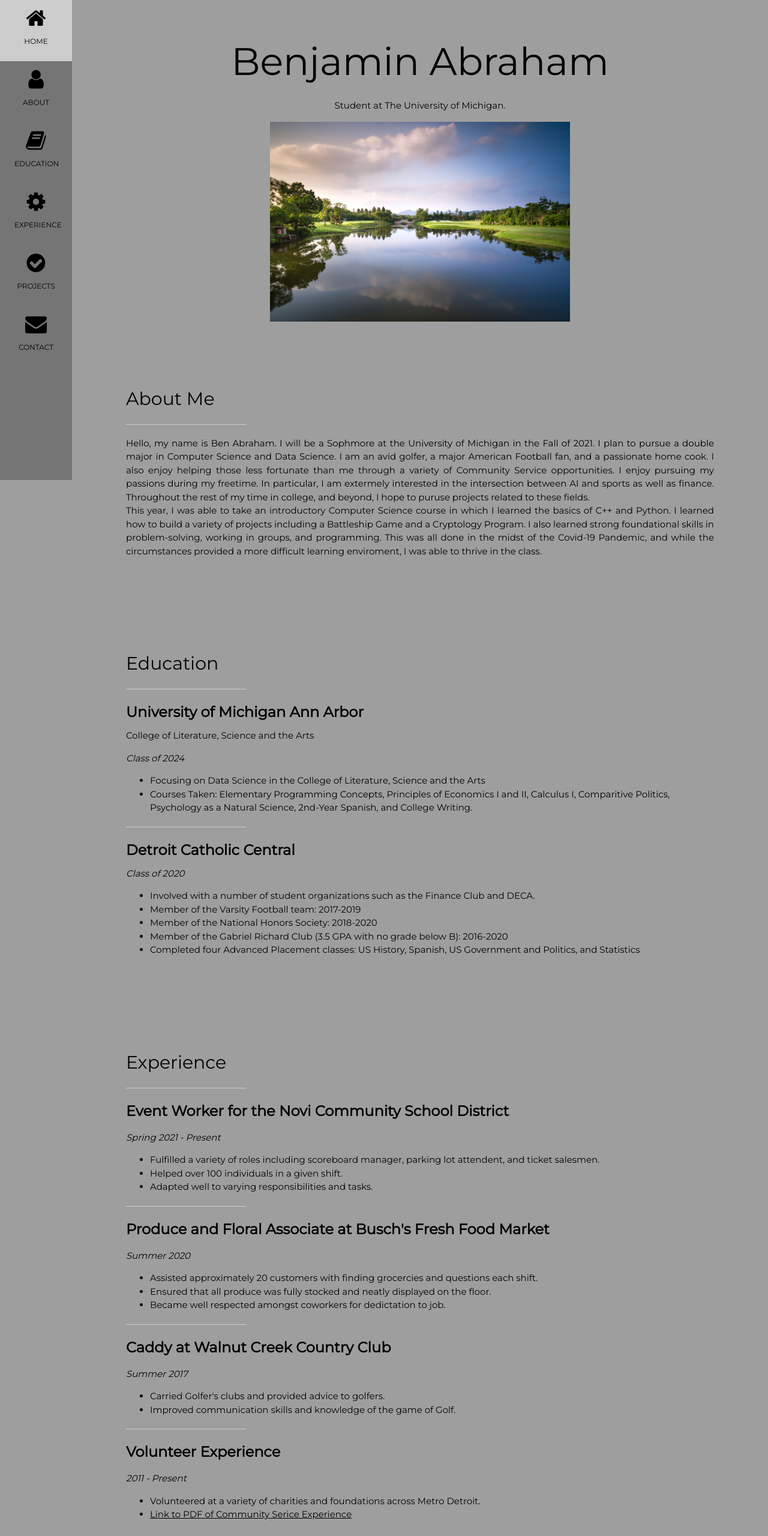
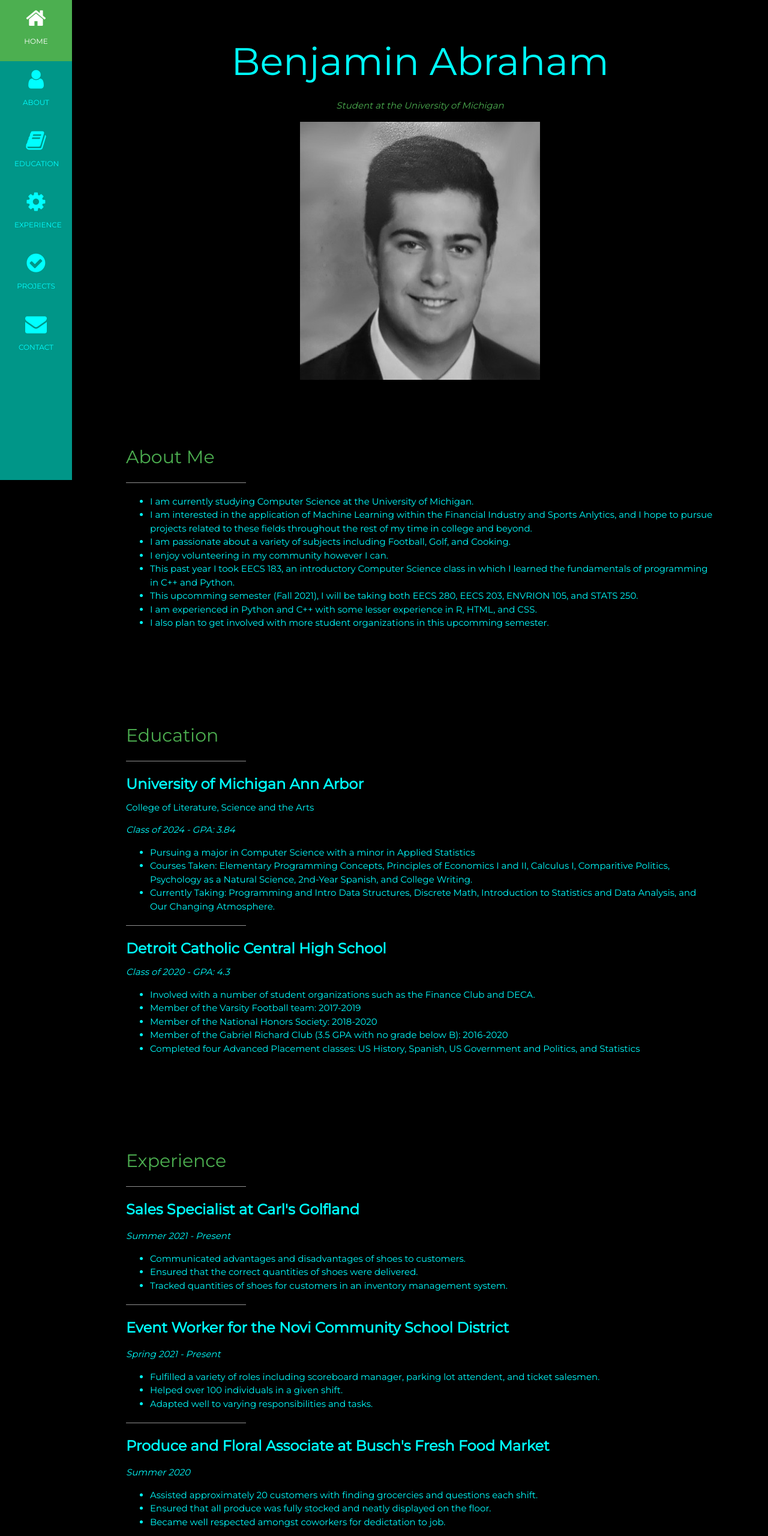
Before and after one commit to bpabraham123/bpabraham123.github.io, a plain HTML site: page index.html in a window 1280 px wide. Shown: the top 2560 px of the page at 60% size. Drawn offline with nearby package versions, Linux system fonts and the light colour scheme.

Commit message:
Updated Website
New colors, content update

```diff
--- a/index.html
+++ b/index.html
@@ -15,89 +15,92 @@ https://www.w3schools.com/w3css/4/w3.css
    type = "text/css"
    href = "index.css" />
 
-<body class="w3-gray">
+<body class="w3-black">
 
 <!-- Icon Bar (Sidebar - hidden on small screens) -->
-<nav class="w3-sidebar w3-bar-block w3-small w3-hide-small w3-center">
+<nav class="w3-sidebar w3-bar-block w3-small w3-teal w3-hide-small w3-center">
   <!-- Link to font awesome icons https://fontawesome.com/v4.7.0/icons/ just change the name after fa- and it will change the icon! -->
-  <a href="#" class="w3-bar-item w3-button w3-padding-large w3-blue">
+  <a href="#" class="w3-bar-item w3-button w3-padding-large w3-text-aqua w3-hover-green">
     <i class="fa fa-home w3-xxlarge"></i>
     <p>HOME</p>
   </a>
-  <a href="#about" class="w3-bar-item w3-button w3-padding-large w3-hover-blue">
+  <a href="#about" class="w3-bar-item w3-button w3-padding-large w3-text-aqua w3-hover-green">
     <i class="fa fa-user w3-xxlarge"></i>
     <p>ABOUT</p>
   </a>
-  <a href="#education" class="w3-bar-item w3-button w3-padding-large w3-hover-blue">
+  <a href="#education" class="w3-bar-item w3-button w3-padding-large w3-text-aqua w3-hover-green">
     <i class="fa fa-book w3-xxlarge"></i>
     <p>EDUCATION</p>
   </a>
-  <a href="#experience" class="w3-bar-item w3-button w3-padding-large w3-hover-blue">
+  <a href="#experience" class="w3-bar-item w3-button w3-padding-large w3-text-aqua w3-hover-green">
     <i class="fa fa-cog w3-xxlarge"></i>
     <p>EXPERIENCE</p>
   </a>
-  <a href="#projects" class="w3-bar-item w3-button w3-padding-large w3-hover-blue">
+  <a href="#projects" class="w3-bar-item w3-button w3-padding-large w3-text-aqua w3-hover-green">
     <i class="fa fa-check-circle w3-xxlarge"></i>
     <p>PROJECTS</p>
   </a>
-  <a href="#contact" class="w3-bar-item w3-button w3-padding-large w3-hover-blue">
+  <a href="#contact" class="w3-bar-item w3-button w3-padding-large w3-text-aqua w3-hover-green">
     <i class="fa fa-envelope w3-xxlarge"></i>
     <p>CONTACT</p>
   </a>
 </nav>
 
 <!-- Navbar on small screens (Hidden on medium and large screens) -->
-<div class="w3-top w3-hide-large w3-hide-medium" id="myNavbar">
-  <div class="w3-bar w3-dark-gray w3-opacity w3-hover-opacity-off w3-center w3-small">
-    <a href="#" class="w3-bar-item w3-button w3-padding-large w3-hover-blue" style="width:25% !important">HOME</a>
-    <a href="#about" class="w3-bar-item w3-button w3-padding-large w3-hover-blue" style="width:25% !important">ABOUT</a>
-    <a href="#education" class="w3-bar-item w3-button w3-padding-large w3-hover-blue" style="width:25% !important">EDUCATION</a>
-    <a href="#experience" class="w3-bar-item w3-button w3-padding-large w3-hover-blue" style="width:25% !important">EXPERIENCE</a>
-    <a href="#projects" class="w3-bar-item w3-button w3-padding-large w3-hover-blue" style="width:25% !important">PROJECTS</a>
-    <a href="#contact" class="w3-bar-item w3-button w3-padding-large w3-hover-blue" style="width:25% !important">CONTACT</a>
+<div class="w3-top w3-hide-large w3-teal w3-hide-medium" id="myNavbar">
+  <div class="w3-bar w3-teal w3-opacity w3-hover-opacity-off w3-center w3-small">
+    <a href="#" class="w3-bar-item w3-button w3-padding-large w3-text-aqua w3-hover-green" style="width:25% !important">HOME</a>
+    <a href="#about" class="w3-bar-item w3-button w3-padding-large w3-text-aqua w3-hover-green" style="width:25% !important">ABOUT</a>
+    <a href="#education" class="w3-bar-item w3-button w3-padding-large w3-text-aqua w3-hover-green" style="width:25% !important">EDUCATION</a>
+    <a href="#experience" class="w3-bar-item w3-button w3-padding-large w3-text-aqua w3-hover-green" style="width:25% !important">EXPERIENCE</a>
+    <a href="#projects" class="w3-bar-item w3-button w3-padding-large w3-text-aqua w3-hover-green" style="width:25% !important">PROJECTS</a>
+    <a href="#contact" class="w3-bar-item w3-button w3-padding-large w3-text-aqua w3-hover-green" style="width:25% !important">CONTACT</a>
   </div>
 </div>
 
 <!-- Page Content -->
 <div class="w3-padding-large" id="main">
   <!-- Header/Home -->
-  <header class="w3-container w3-padding-32 w3-center w3-gray" id="home">
-    <h1 class="w3-jumbo">Benjamin Abraham</h1>
-    <p>Student at The University of Michigan.</p>
-    <img src="./photo.png" alt="boy" class="w3-image" width="500" height="450">
+  <header class="w3-container w3-padding-32 w3-text-green w3-center w3-black" id="home">
+    <h1 class="w3-jumbo w3-text-aqua">Benjamin Abraham</h1>
+    <p><i>Student at the University of Michigan</i></p>
+    <img src="./suitPic.jpg" alt="boy" width='400' height='430'>
   </header>
 
   <!-- About Section -->
-  <div class="w3-content w3-justify w3-text-black w3-padding-64" id="about">
-    <h2 class="w3-text-black">About Me</h2>
+  <div class="w3-content w3-text-aqua w3-padding-64" id="about">
+    <h2 class="w3-text-green">About Me</h2>
     <hr style="width:200px" class="w3-opacity">
     <!-- EDIT THIS SECTION TO CHANGE YOUR ABOUT ME -->
-    <p> Hello, my name is Ben Abraham. I will be a Sophmore at the University of Michigan in the Fall of 2021. I plan to pursue a double major in Computer Science and Data Science.
-    I am an avid golfer, a major American Football fan, and a passionate home cook. I also enjoy helping those less fortunate than me through a variety of Community Service opportunities.
-    I enjoy pursuing my passions during my freetime. In particular, I am extermely interested in the intersection between AI and sports as well as finance. Throughout the rest of my time in college, and beyond, I hope
-    to puruse projects related to these fields.
-    <br />
-    This year, I was able to take an introductory Computer Science course in which I learned the basics of C++ and Python. I learned how to build a variety of projects including a Battleship Game and a Cryptology Program. I also learned strong foundational skills in problem-solving, working in groups, and programming.
-    This was all done in the midst of the Covid-19 Pandemic, and while the circumstances provided a more difficult learning enviroment, I was able to thrive in the class.
+    <ul>
+      <li>I am currently studying Computer Science at the University of Michigan.</li>
+      <li>I am interested in the application of Machine Learning within the Financial Industry and Sports Anlytics, and I hope to pursue projects related to these fields throughout the rest of my time in college and beyond.</li>        <li>I am passionate about a variety of subjects including Football, Golf, and Cooking.</li>
+      <li>I enjoy volunteering in my community however I can.</li>
+      <li>This past year I took EECS 183, an introductory Computer Science class in which I learned the fundamentals of programming in C++ and Python.</li>
+      <li>This upcomming semester (Fall 2021), I will be taking both EECS 280, EECS 203, ENVRION 105, and STATS 250.</li>
+      <li>I am experienced in Python and C++ with some lesser experience in R, HTML, and CSS.</li>
+      <li>I also plan to get involved with more student organizations in this upcomming semester.</li>
+    </ul>
   <!-- End About Section -->
   </div>
 
   <!-- Education Section -->
-  <div class="w3-padding-64 w3-content w3-text-black" id="education">
-    <h2 class="w3-text-black">Education</h2>
+  <div class="w3-padding-64 w3-content w3-text-aqua" id="education">
+    <h2 class="w3-text-green">Education</h2>
     <hr style="width:200px" class="w3-opacity">
     <!-- EDIT THIS SECTION TO CHANGE YOUR College info -->
     <h3><b>University of Michigan Ann Arbor</b></h3>
     College of Literature, Science and the Arts
-    <p><i>Class of 2024</i></p>
+    <p><i>Class of 2024 - GPA: 3.84</i></p>
     <ul>
-      <li>Focusing on Data Science in the College of Literature, Science and the Arts</li>
+      <li>Pursuing a major in Computer Science with a minor in Applied Statistics</li>
       <li>Courses Taken: Elementary Programming Concepts, Principles of Economics I and II, Calculus I, Comparitive Politics, Psychology as a Natural Science, 2nd-Year Spanish, and College Writing. </li>
+      <li>Currently Taking: Programming and Intro Data Structures, Discrete Math, Introduction to Statistics and Data Analysis, and Our Changing Atmosphere.
     </ul>
     <hr style="width:200px" class="w3-opacity">
     <!-- EDIT THIS SECTION TO CHANGE YOUR High School Info-->
-    <h3><b>Detroit Catholic Central</b></h3>
-    <i>Class of 2020</i>
+    <h3><b>Detroit Catholic Central High School</b></h3>
+    <i>Class of 2020 - GPA: 4.3</i>
     <ul>
       <li>Involved with a number of student organizations such as the Finance Club and DECA.</li>
       <li>Member of the Varsity Football team: 2017-2019</li>
@@ -110,8 +113,17 @@ https://www.w3schools.com/w3css/4/w3.css
 
 
   <!-- Experience Section -->
-  <div class="w3-padding-64 w3-content w3-text-black" id="experience">
-    <h2 class="w3-text-black">Experience</h2>
+  <div class="w3-padding-64 w3-content w3-text-aqua" id="experience">
+    <h2 class="w3-text-green">Experience</h2>
+    <hr style="width:200px" class="w3-opacity">
+    <!-- EDIT THIS SECTION TO CHANGE One experience section -->
+    <h3><b>Sales Specialist at Carl's Golfland</b></h3>
+    <p><i>Summer 2021 - Present</i></p>
+    <ul>
+      <li>Communicated advantages and disadvantages of shoes to customers.</li>
+      <li>Ensured that the correct quantities of shoes were delivered.</li>
+      <li>Tracked quantities of shoes for customers in an inventory management system.</li>
+    </ul>
     <hr style="width:200px" class="w3-opacity">
     <!-- EDIT THIS SECTION TO CHANGE One experience section -->
     <h3><b>Event Worker for the Novi Community School District</b></h3>
@@ -132,27 +144,19 @@ https://www.w3schools.com/w3css/4/w3.css
     </ul>
     <hr style="width:200px" class="w3-opacity">
     <!-- EDIT THIS SECTION TO CHANGE One experience section -->
-    <h3><b>Caddy at Walnut Creek Country Club</b></h3>
-    <p><i>Summer 2017</i></p>
-    <ul>
-      <li>Carried Golfer's clubs and provided advice to golfers.</li>
-      <li>Improved communication skills and knowledge of the game of Golf.</li>
-    </ul>
-    <hr style="width:200px" class="w3-opacity">
-    <!-- EDIT THIS SECTION TO CHANGE One experience section -->
     <h3><b>Volunteer Experience</b></h3>
     <p><i>2011 - Present</i></p>
     <ul>
       <li>Volunteered at a variety of charities and foundations across Metro Detroit.</li>
-      <li><a href="Community Service.pdf"> Link to PDF of Community Serice Experience</a></li>
+      <li><a href="Community Service.pdf" target="_blank" class="w3-hover-text-green">Community Serice Experience</a></li>
     </ul>
 
   <!-- End Experience Section -->
   </div>
 
   <!--Projects Section-->
-  <div class="w3-padding-64 w3-content w3-text-black" id="projects">
-    <h2 class="w3-text-black">Projects</h2>
+  <div class="w3-padding-64 w3-content w3-text-aqua" id="projects">
+    <h2 class="w3-text-green">Projects</h2>
     <hr style="width:200px" class="w3-opacity">
     <!-- EDIT THIS SECTION TO CHANGE One project section -->
     <h3><b>Projects from EECS 183: </b></h3>
@@ -161,11 +165,11 @@ https://www.w3schools.com/w3css/4/w3.css
       <li>Employed a variety of basic programming fundamentals including, but not limited to, classes, functions, datatypes(strings, chars, ints, double, arrays).</li>
       <li>These cannot be posted online per class syllabus.</li>
     </ul>
-    <h3><b>Currently Working On: Fantasy Football Points Predictor</b></h3>
+    <h3><a href="https://github.com/bpabraham123/FantasyFootball21-22" target="_blank" class="w3-hover-text-green">Fantasy Football Points Predictor (for 2021-2022 NFL Season)</a></h3>
     <ul>
-      <li>Project will include a variety of Data Science libraries such as MATPLOTLIB, Pandas, and others.</li>
-      <li>Will be released on my GitHub account.</li>
-      <li>Expected Completion Date: August 2021.</li>
+      <li>This project is meant to predict the fantasy football points of NFL Players for the 2021-2022 NFL Season.</li>
+      <li>This project uses a variety of data science libraries such as sklearn, pandas, beautifulsoup, and urllib.</li>
+      <li>I intend to improve upon this project in the future to account for more variables.</li>
     </ul>
 
     <!-- End Projects Section -->
@@ -173,18 +177,18 @@ https://www.w3schools.com/w3css/4/w3.css
 
 
   <!-- Contact Section -->
-  <div class="w3-padding-64 w3-content w3-text-black" id="contact">
-    <h2 class="w3-text-black">Contact Me</h2>
+  <div class="w3-padding-64 w3-content w3-text-aqua" id="contact">
+    <h2 class="w3-text-green">Contact Me</h2>
     <hr style="width:200px" class="w3-opacity">
     <p>I am always open to chat about new opportunities and my passions.
       <br />
       Please feel free to reach out to me at any of these links</p>
       <!-- EDIT THIS SECTION TO CHANGE your contact information -->
     <div class="w3-section">
-      <p><i class="fa fa-map-marker fa-fw w3-text-blue w3-xxlarge w3-margin-right"></i> Ann Arbor, MI</p>
-      <p><i class="fa fa-envelope fa-fw w3-text-blue w3-xxlarge w3-margin-right"> </i> Email: benabra@umich.edu</p>
-      <p><i class="fa fa-linkedin fa-fw w3-text-blue w3-xxlarge w3-margin-right"></i> <a href="https://www.linkedin.com/in/benjamin-abraham-65117620b/">Personal Linkedin</a> </p>
-      <p><i class="fa fa-github fa-fw w3-text-blue w3-xxlarge w3-margin-right"></i> <a href="https://github.com/bpabraham123">Personal GitHub</a> </p>
+      <p><i class="fa fa-map-marker fa-fw w3-text-green w3-xxlarge w3-margin-right"></i> Ann Arbor, MI</p>
+      <p><i class="fa fa-envelope fa-fw w3-text-green w3-xxlarge w3-margin-right"> </i> benabra@umich.edu</p>
+      <p><i class="fa fa-linkedin fa-fw w3-text-green w3-xxlarge w3-margin-right"></i> <a href="https://www.linkedin.com/in/benjamin-abraham-65117620b/"target="_blank" class="w3-hover-text-green">Linkedin</a> </p>
+      <p><i class="fa fa-github fa-fw w3-text-green w3-xxlarge w3-margin-right"></i> <a href="https://github.com/bpabraham123" target="_blank" class="w3-hover-text-green">GitHub</a> </p>
     </div><br>
 
   <!-- End Contact Section -->
@@ -202,7 +206,7 @@ https://www.w3schools.com/w3css/4/w3.css
       <i class="fa fa-twitter w3-hover-opacity"></i>
       <i class="fa fa-linkedin w3-hover-opacity"></i>
     -->
-    <p class="w3-medium">Powered by <a href="https://www.w3schools.com/w3css/default.asp" target="_blank" class="w3-hover-text-green">w3.css</a></p>
+    <p class="w3-medium w3-text-aqua">Powered by <a href="https://www.w3schools.com/w3css/default.asp" target="_blank" class="w3-hover-text-green w3-text-aqua">w3.css</a></p>
   <!-- End footer -->
   </footer>
 
```
Also changed, not shown: suitPic.jpg (added).
